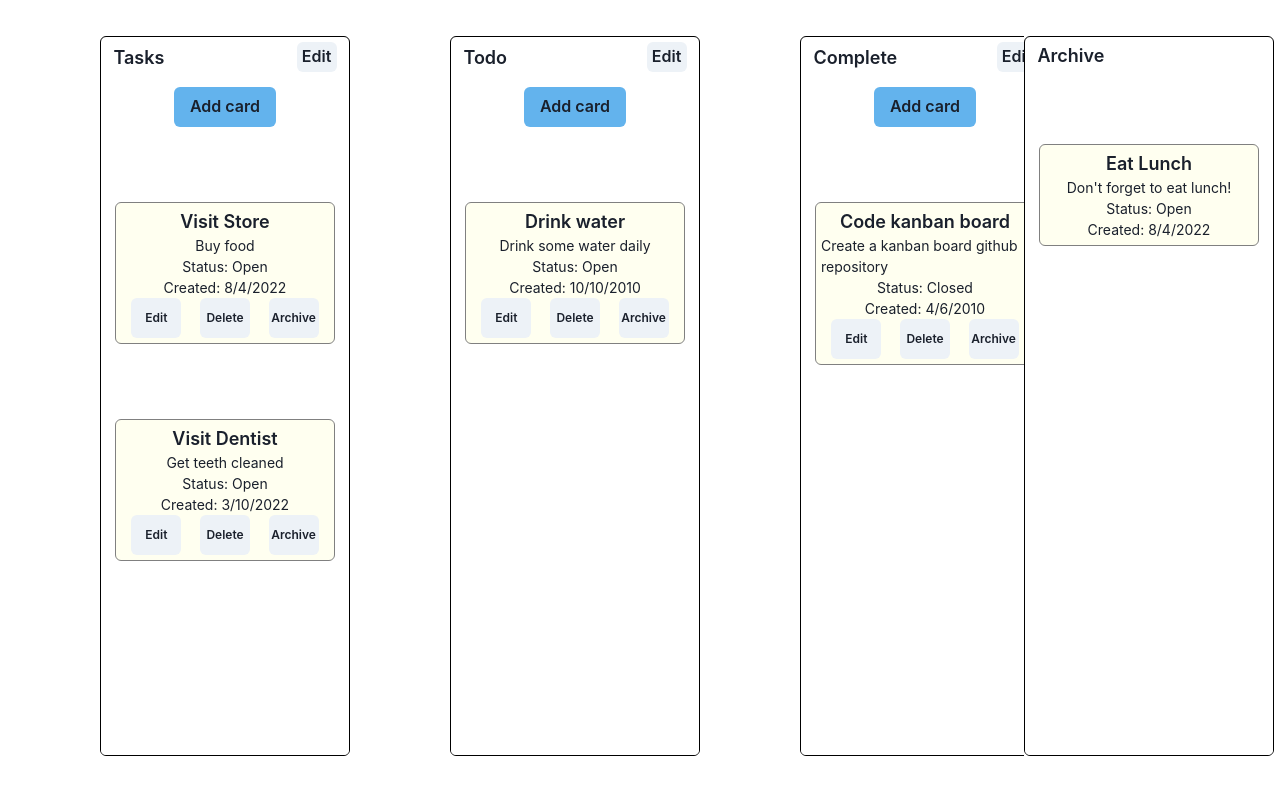
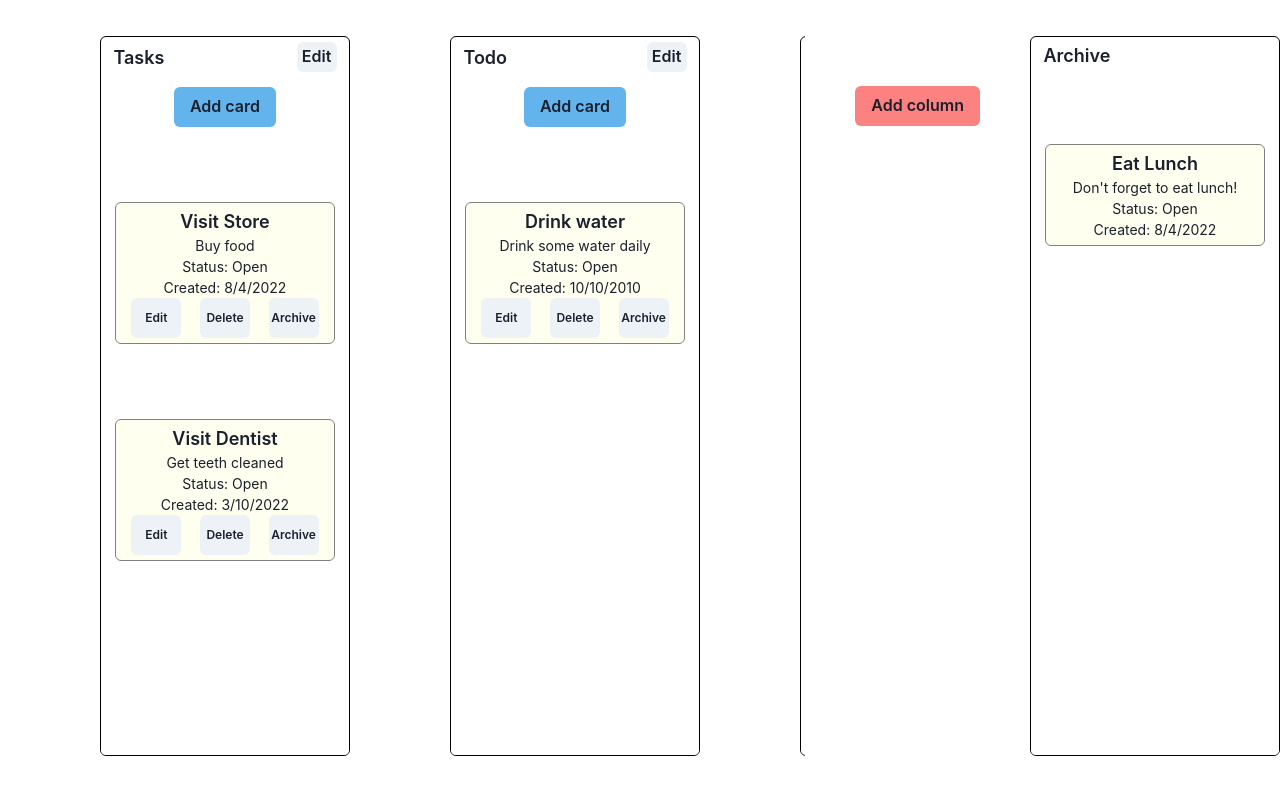
Before and after one commit to GriffinMcLennan/kahnboard, a Next.js app: page / in a window 1280 px wide. Shown: the top 794 px of the page. Built offline with nearby package versions, Linux system fonts and the light colour scheme.

Commit message:
fix: styling changes

```diff
--- a/src/components/KanbanBoard/index.tsx
+++ b/src/components/KanbanBoard/index.tsx
@@ -110,13 +110,13 @@
                         </Flex>
                     ))}
                     <ColumnDropZone columnInd={board.length} board={board} setBoard={setBoard} />
-
-                    <Button margin="60px" minWidth="100px" height="40px" onClick={onOpen} backgroundColor="red.300">
-                        Add column
-                    </Button>
                 </Flex>
 
-                <Flex flex={2}>
+                <Button margin="50px" minWidth="100px" height="40px" onClick={onOpen} backgroundColor="red.300">
+                    Add column
+                </Button>
+
+                <Flex flex={2} justifyContent="center">
                     <CardColumn columnInd={ARCHIVE_IND} board={board} setBoard={setBoard} />
                 </Flex>
             </Flex>
```
